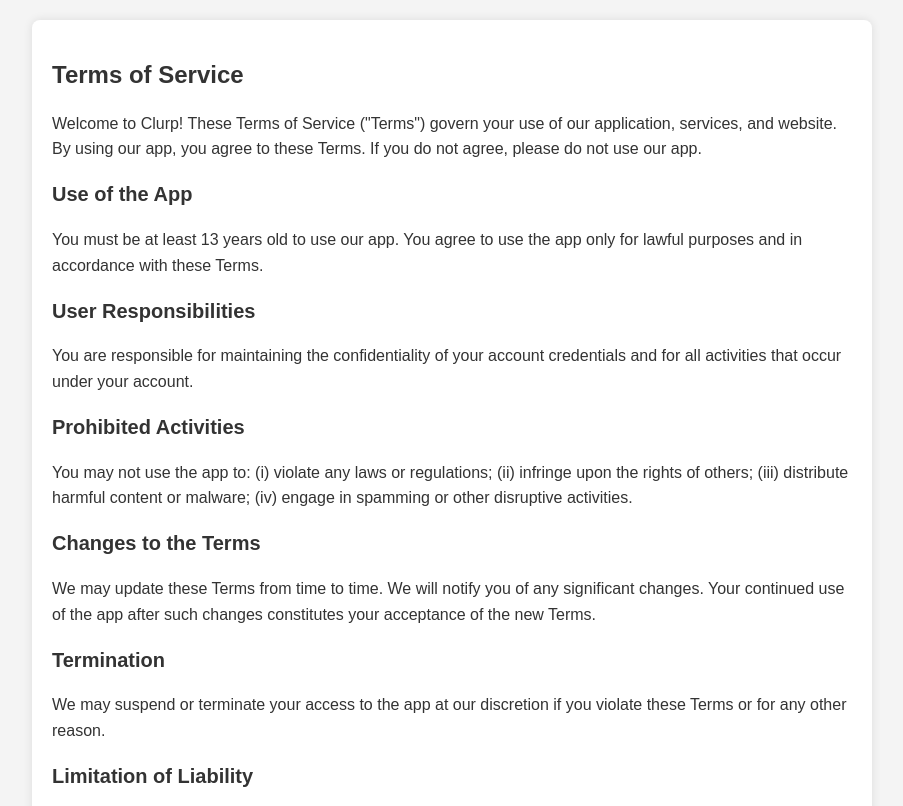
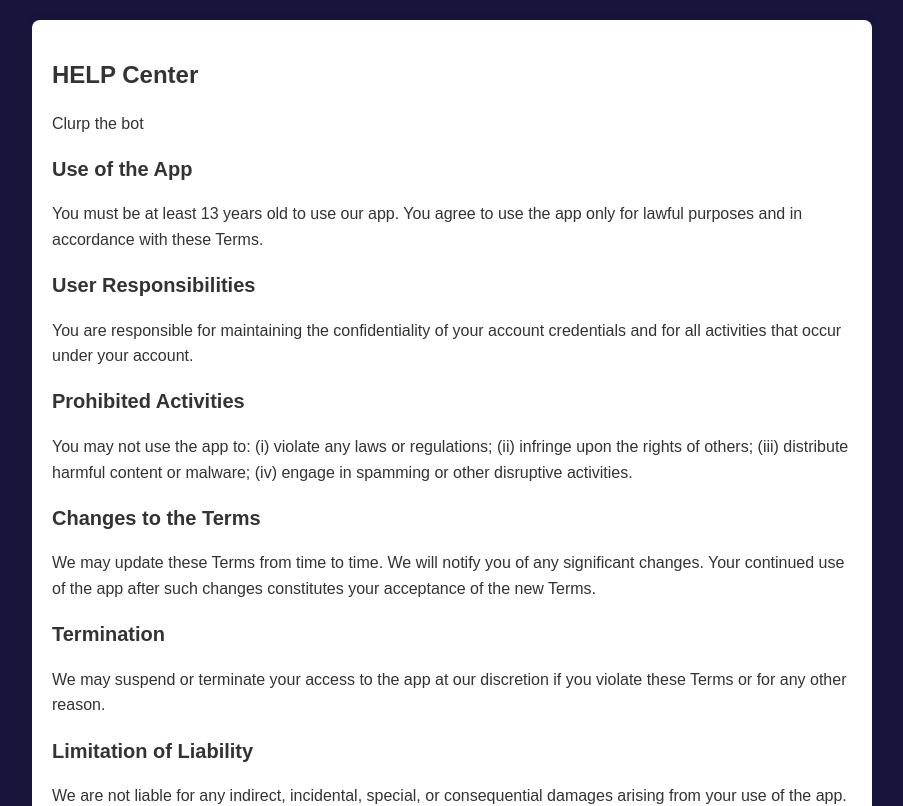
Before and after one commit to Clurpthebot/terms-of-service, a plain HTML site: page index.html in a window 1280 px wide. Shown: the top 806 px of the page, without its empty margins (188-1091 px from the left). Drawn offline with Linux system fonts and the light colour scheme.

Commit message:
Update index.html

```diff
--- a/index.html
+++ b/index.html
@@ -9,7 +9,7 @@
             font-family: Arial, sans-serif;
             line-height: 1.6;
             color: #333;
-            background-color: #f4f4f4;
+            background-color: #17153B;
             margin: 0;
             padding: 20px;
         }
@@ -40,8 +40,7 @@
 </head>
 <body>
     <div class="container">
-        <h1>Terms of Service</h1>
-        <p>Welcome to Clurp! These Terms of Service ("Terms") govern your use of our application, services, and website. By using our app, you agree to these Terms. If you do not agree, please do not use our app.</p>
+        <h1>HELP Center</h1><p class="small-text">Clurp the bot</p>
 
         <h2>  Use of the App</h2>
         <p>You must be at least 13 years old to use our app. You agree to use the app only for lawful purposes and in accordance with these Terms.</p>
```
